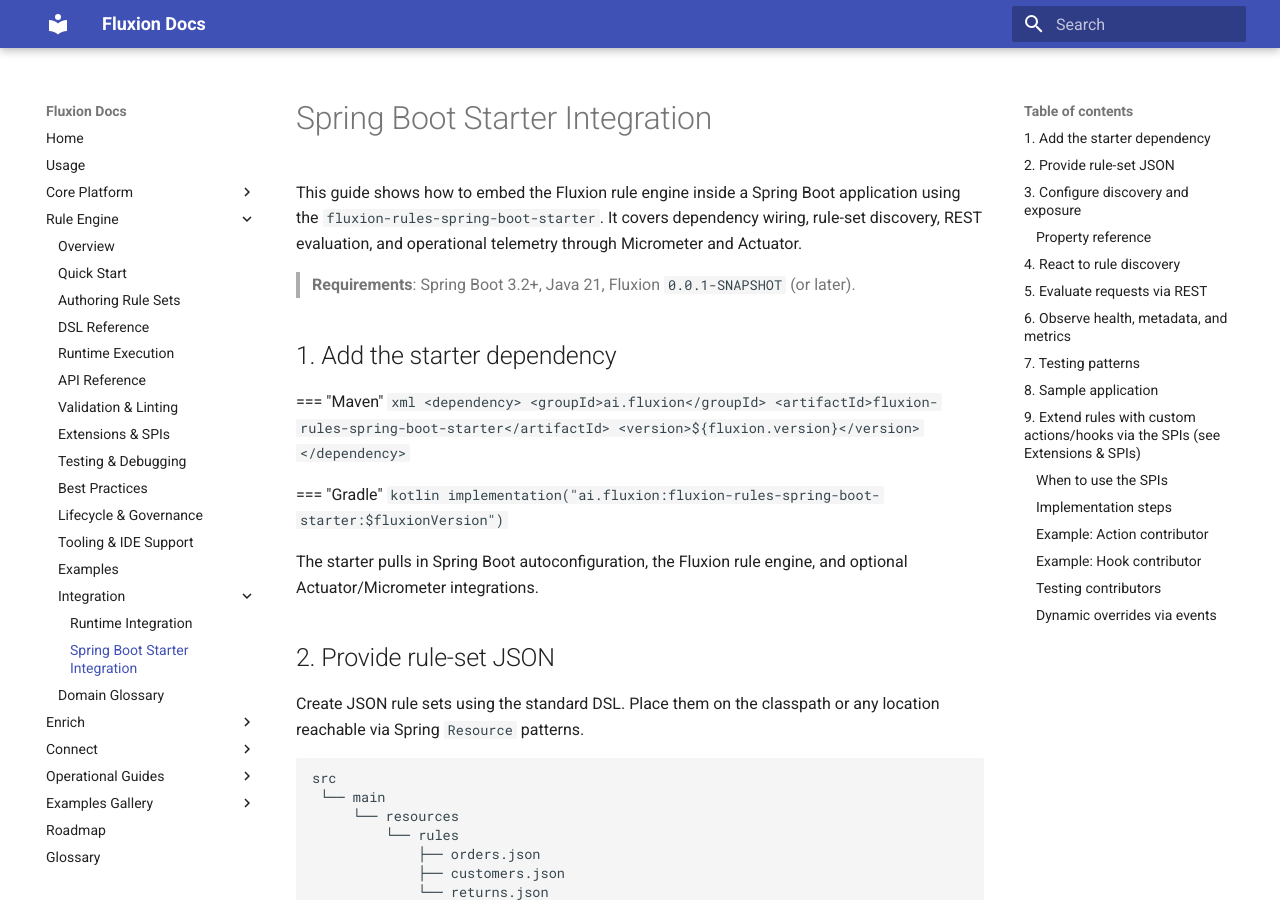
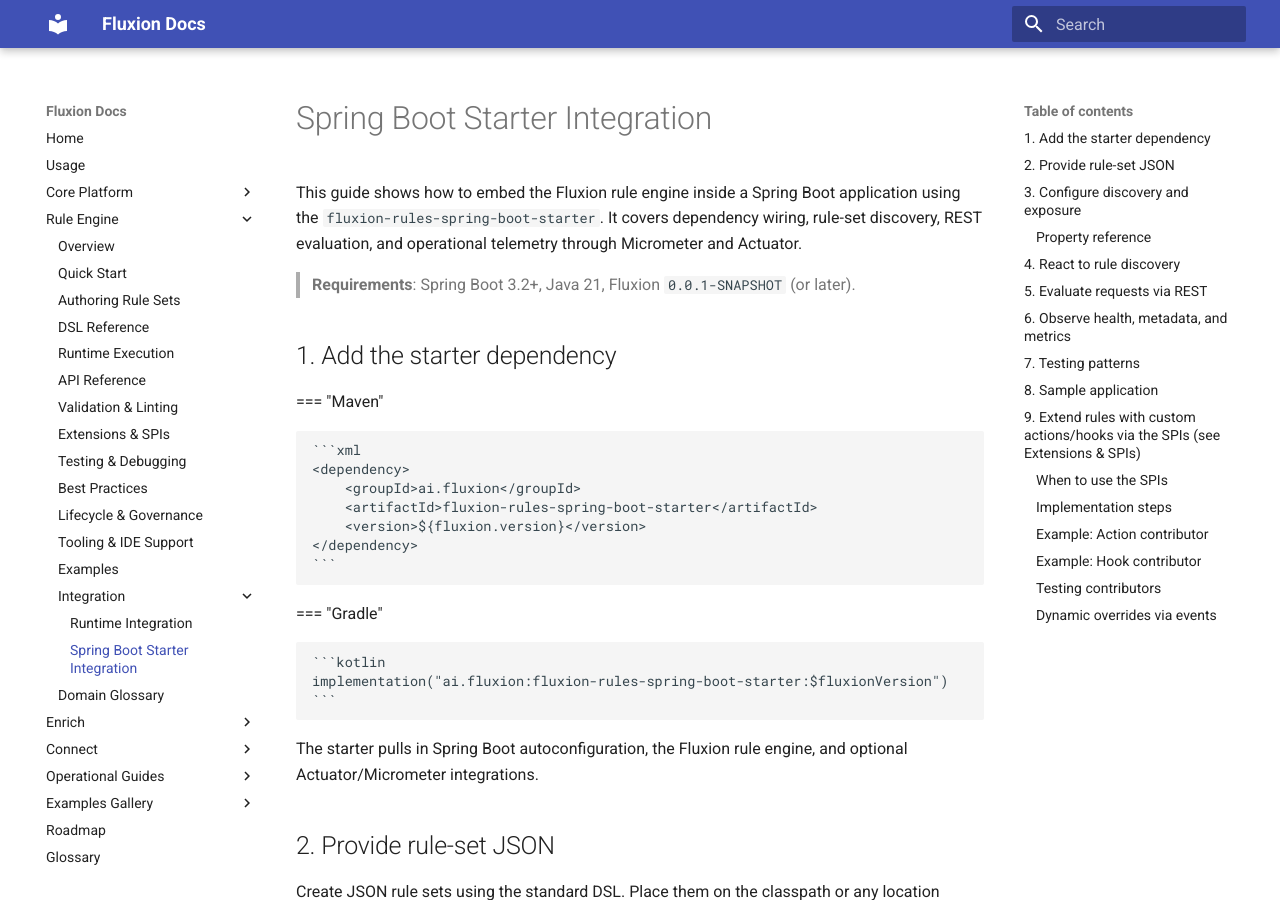
Before and after one commit to aredlavenkat/fluxion-docs, an MkDocs documentation site: the page built from docs/rules/spring-boot-integration.md, in a window 1280 px wide and 900 px high. Built offline with MkDocs 1.6.1 and Material for MkDocs 9.7.7, drawn with Linux system fonts in a browser that asks for light colours; part of the change alters nothing that is shown; some of the changed text lies outside the part shown.

````diff
--- a/docs/rules/spring-boot-integration.md
+++ b/docs/rules/spring-boot-integration.md
@@ -7,6 +7,7 @@ This guide shows how to embed the Fluxion rule engine inside a Spring Boot appli
 ## 1. Add the starter dependency
 
 === "Maven"
+
     ```xml
     <dependency>
         <groupId>ai.fluxion</groupId>
@@ -16,6 +17,7 @@ This guide shows how to embed the Fluxion rule engine inside a Spring Boot appli
     ```
 
 === "Gradle"
+
     ```kotlin
     implementation("ai.fluxion:fluxion-rules-spring-boot-starter:$fluxionVersion")
     ```
@@ -233,6 +235,7 @@ The starter honours the rule-engine Service Provider Interfaces (SPIs), so any c
 1. **Create a contributor class.**
    - Actions: implement `ai.fluxion.rules.spi.RuleActionContributor` and return a `Map<String, RuleAction>`.
    - Hooks: implement `ai.fluxion.rules.spi.RuleHookContributor` and return maps for `RuleHook` and/or `RuleSetHook`.
+   - Both delegate to the shared `ai.fluxion.core.pipeline` infrastructure, so any action/hook you publish can be reused by other Fluxion engines (e.g., streaming) without additional wiring.
 2. **Register with ServiceLoader.** Add a descriptor file under `META-INF/services/` containing the fully-qualified class name.
 3. **Package on the classpath.** Include the contributor jar in your application; the starter’s registries load it via `ServiceLoader`.
 4. **Reference by name in DSL/Java.** Use the action/hook names in rule JSON or builder APIs (`builder.addHookByName("audit-before")`).
````
